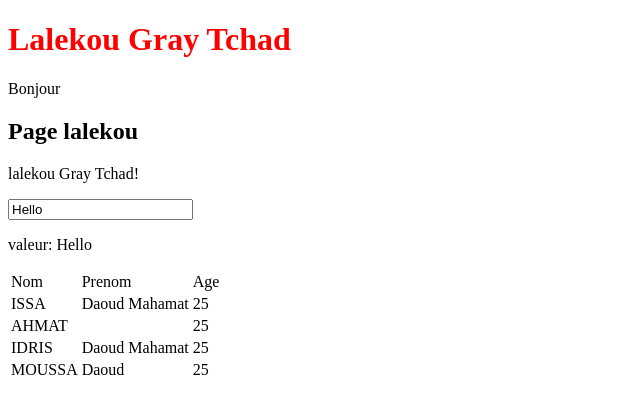
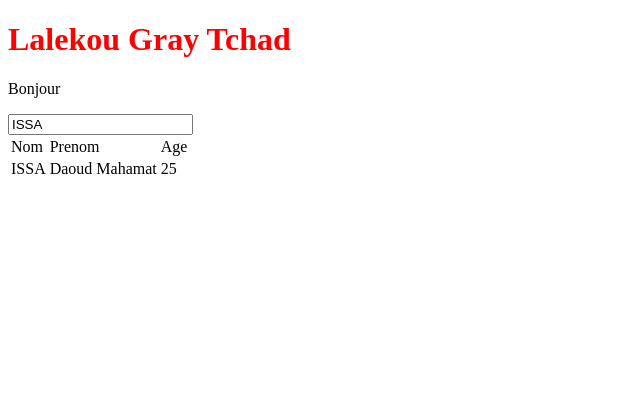
Before and after one commit to doutoum90/graytchadformationangular, an Angular app: page / in a window 1280 px wide. Shown: the top 414 px of the page, without its empty margins (0-640 px from the left). Built offline with nearby package versions, Linux system fonts and the light colour scheme.

Commit message:
save changes of lesson 7

```diff
--- a/src/app/app.module.ts
+++ b/src/app/app.module.ts
@@ -4,15 +4,19 @@ import { NgModule } from '@angular/core';
 import { AppComponent } from './app.component';
 import { LalekouComponent } from './comps/lalekou/lalekou.component';
 import { GrayTchadComponent } from './comps/gray-tchad/gray-tchad.component';
+import { FormsModule } from '@angular/forms';
+import { FiltrePipe } from './pipes/filtre.pipe';
 
 @NgModule({
   declarations: [
     AppComponent,
     LalekouComponent,
     GrayTchadComponent,
+    FiltrePipe,
   ],
   imports: [
-    BrowserModule
+    BrowserModule,
+    FormsModule
   ],
   providers: [],
   bootstrap: [AppComponent]
--- a/src/app/comps/lalekou/lalekou.component.html
+++ b/src/app/comps/lalekou/lalekou.component.html
@@ -1,11 +1,7 @@
-<h2>{{titre}}</h2>
-<p>lalekou Gray Tchad!</p>
+<!-- <h2>{{titre}}</h2>
+<p>lalekou Gray Tchad!</p> -->
 
-<input type="text" [value]="mavaleur">
-
-<p>
-    valeur: {{mavaleur}}
-</p>
+<input [(ngModel)]="motCle">
 
 <table>
     <thead>
@@ -17,7 +13,7 @@
         </tr>
     </thead>
     <tbody>
-        <tr *ngFor="let etudiant of (etudiants | async) " (mouseout)="test(etudiant)" (click)="afficher(etudiant)">
+        <tr *ngFor="let etudiant of (etudiants | async | filtre : motCle) " (mouseout)="test(etudiant)" (click)="afficher(etudiant)">
             <td>{{etudiant.nom}}</td>
             <td>{{etudiant.prenom ? (etudiant.prenom.prenom1): null}} {{etudiant?.prenom?.prenom2}}</td>
             <td>{{etudiant.age}}</td>
--- a/src/app/comps/lalekou/lalekou.component.ts
+++ b/src/app/comps/lalekou/lalekou.component.ts
@@ -1,14 +1,14 @@
 import { Component, OnInit } from '@angular/core';
 import { Observable, of } from 'rxjs';
 
-interface Etudiant {
+export interface Etudiant {
   nom: String;
   prenom?: Identite;
   age: number;
 }
 interface Identite {
   prenom1: String;
-  prenom2?: String;
+  prenom2: String;
 
 }
 
@@ -21,6 +21,7 @@ export class LalekouComponent implements OnInit {
   titre = 'Page lalekou';
   etudiants: Observable<Array<Etudiant>>;
   mavaleur = 'Hello';
+  motCle = 'ISSA';
 
   constructor() { }
 
--- /dev/null
+++ b/src/app/pipes/filtre.pipe.ts
@@ -0,0 +1,13 @@
+import { Pipe, PipeTransform } from '@angular/core';
+import { Etudiant } from '../comps/lalekou/lalekou.component';
+
+@Pipe({
+  name: 'filtre'
+})
+export class FiltrePipe implements PipeTransform {
+
+  transform(value: Array<Etudiant>, ...args: any[]): Array<Etudiant> {
+    return value.filter(etudiant => etudiant.nom.includes(args[0]));
+  }
+
+}
```
Also changed, not shown: 3 other files (tests, documents, lock files or other folders).
